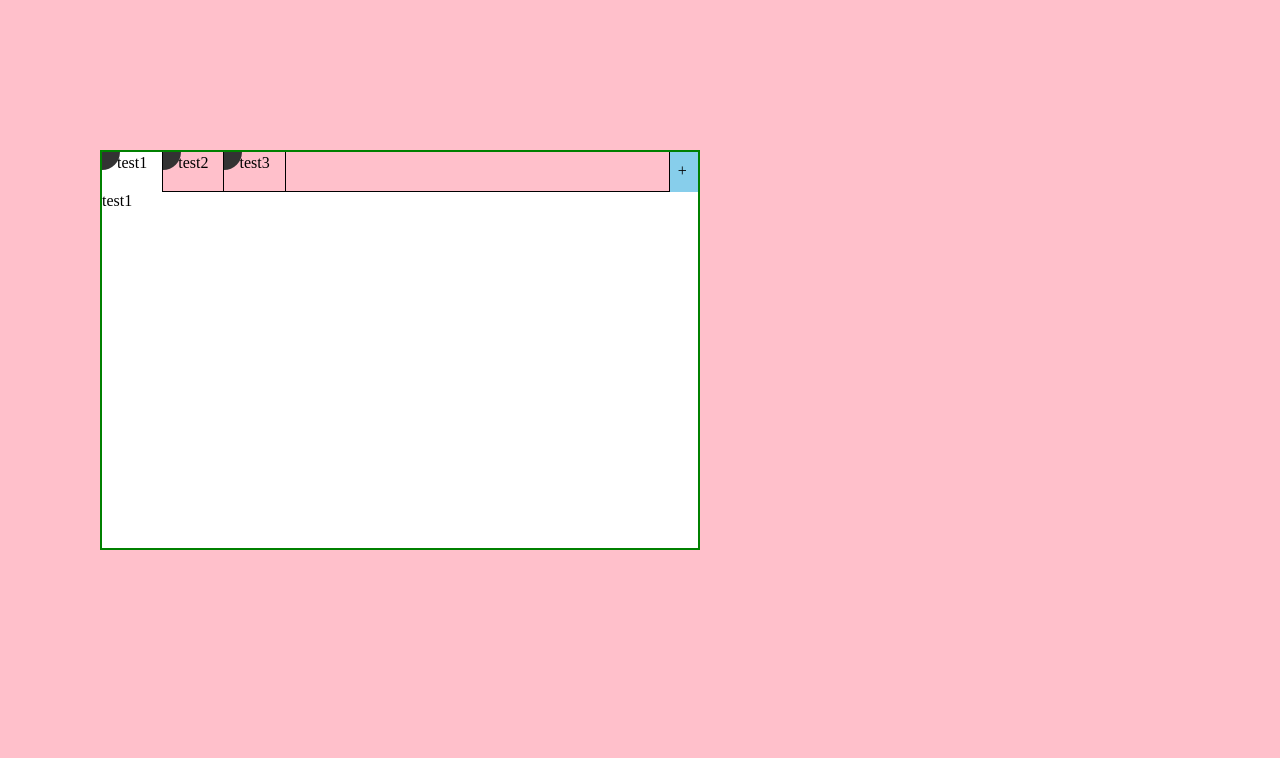
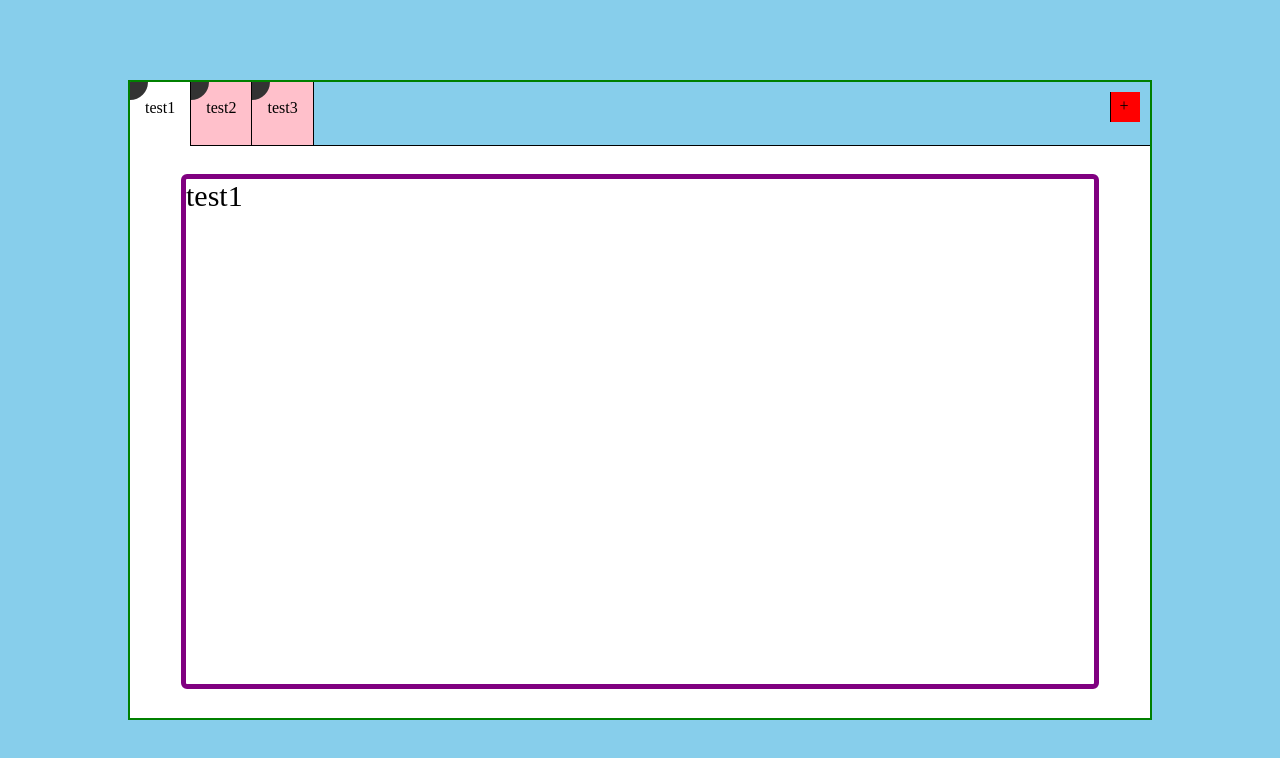
Before and after one commit to Orangepeel-hao/tab, a plain HTML site: page index.html in a window 1280 px wide. Drawn offline with Linux system fonts and the light colour scheme.

Commit message:
Update tab.css

```diff
--- a/tab.css
+++ b/tab.css
@@ -1,23 +1,22 @@
 *{
-    background-color: pink;
+    background-color: skyblue;
     margin: 0;
     padding: 0;
     box-sizing: border-box;
 }
 .tab{
-    width: 600px;
-    height: 400px;
+    width: 80%;
+    height: 80%;
     border: 2px solid green;
     position: fixed;
-    left: 100px;
-    top: 150px;
-    background-color: #fff;
+    left: 10%;
+    top: 10%;
 }
 .tabHead{
-    background-color: #fff;
     display: flex;
     width: 100%;
     height: 10%;
+    border-bottom: 1px solid #000;
 }
 .tabBody{
     width: 100%;
@@ -28,15 +27,16 @@ ul{
     width: 100%;
     list-style: none;
     display: flex;
-    border-bottom: 1px solid #000;
 }
 .add{
-    float: right;
+    position: relative;
+    right: 10px;
+    top: 10px;
     border-left: 1px solid #000;
     width: 30px;
-    height: 100%;
-    padding: 10px 8px 10px;
-    background-color: skyblue;
+    height: 30px;
+    padding: 5px 8px;
+    background-color: red;
 }
 li>span{
     display: block;
@@ -44,6 +44,7 @@ li>span{
     height: calc(100% + 1px);
     padding: 2px 15px 2px;
     border-right: 1px solid #000;
+    line-height: 300%;
 }
 .liActive>span{
     border-bottom: 0;
@@ -75,6 +76,17 @@ li{
     color: #fff;
     font-size: 0.5px;
 }
+section{
+    position: relative;
+    left: 5%;
+    top: 5%;
+    display: block;
+    width: 90%;
+    height: 90%;
+    border: 5px purple solid;
+    border-radius: 6px;
+    font-size: 30px;
+}
 input{
     width: 100px;
     height: 30px;
```
